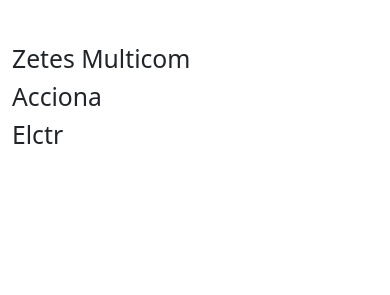
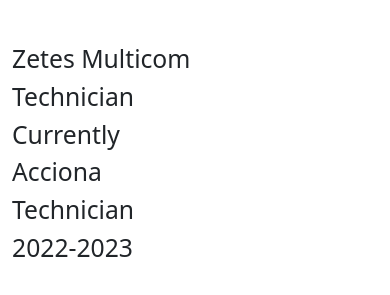
Before and after one commit to LA1414/1, a plain HTML site: page Layout_Practical_Activity.html in a window 390 px wide. Shown: the part 85-380 px from the top of the page. Drawn offline with nearby package versions, Linux system fonts and the light colour scheme.

Commit message:
Update Layout_Practical_Activity.html

```diff
--- a/Layout_Practical_Activity.html
+++ b/Layout_Practical_Activity.html
@@ -1,4 +1,3 @@
-<!doctype html>
 	<html lang="en">
 	  <head>
 		<meta charset="utf-8">
@@ -19,11 +18,27 @@
 			</div>
 			<div class="col-md-4">
 			  <!-- Content for the 2 column -->
+			  <h2>Technician</h2>
+			</div>
+			<div class="col-md-4">
+			  <!-- Content for the 3 column-->
+			  <h2>Currently</h2>
+			</div>
+		  </div>
+		</div>
+		<div class="container">
+		  <div class="row">
+			<div class="col-md-4">
+			  <!-- Content for the 1 column -->
 			  <h2>Acciona</h2>
 			</div>
 			<div class="col-md-4">
+			  <!-- Content for the 2 column -->
+			  <h2>Technician</h2>
+			</div>
+			<div class="col-md-4">
 			  <!-- Content for the 3 column-->
-          <h2>Elctr</h2>
+			  <h2>2022-2023</h2>
 			</div>
 		  </div>
 		</div>
```
Lines whose indentation alone changed are shown as unchanged.
